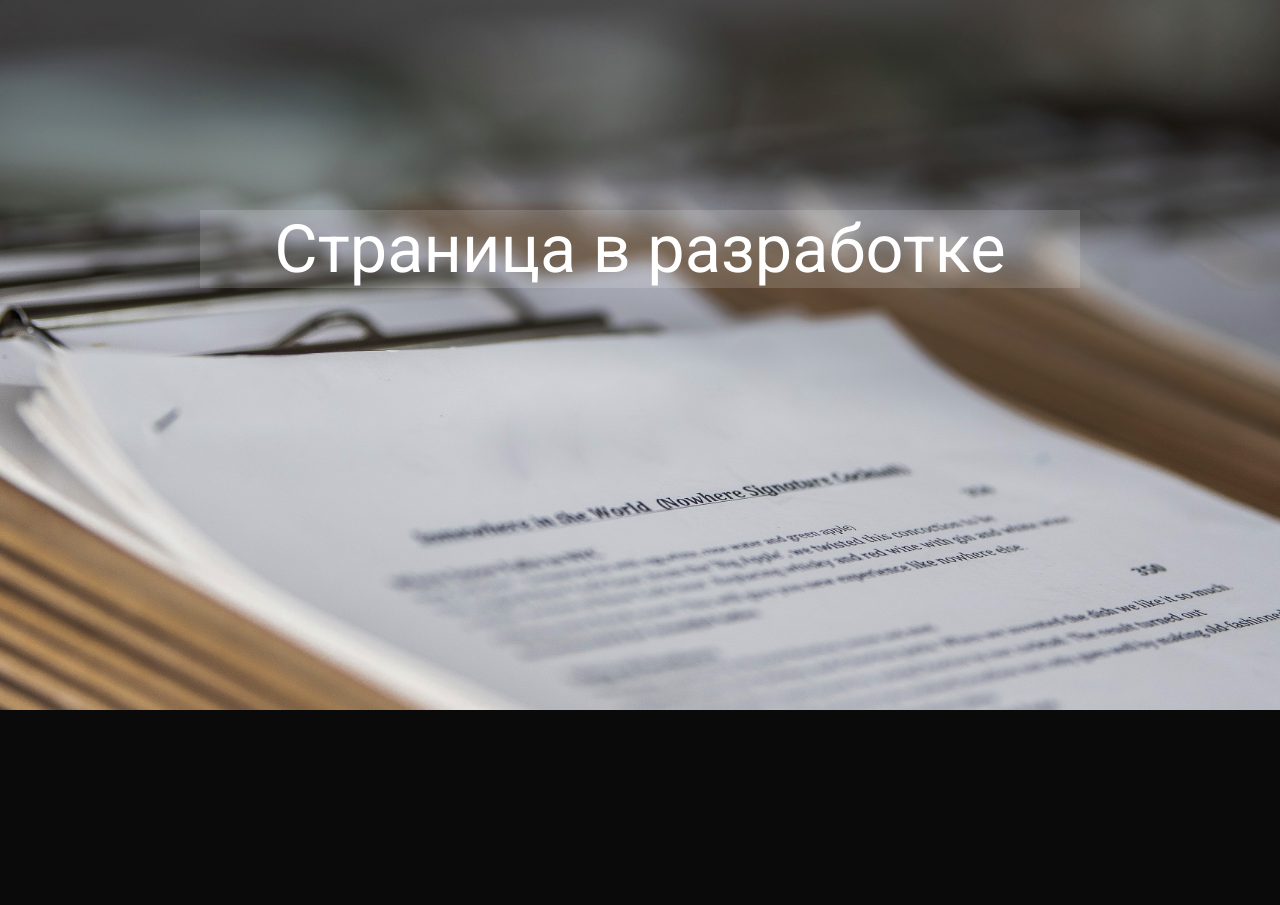
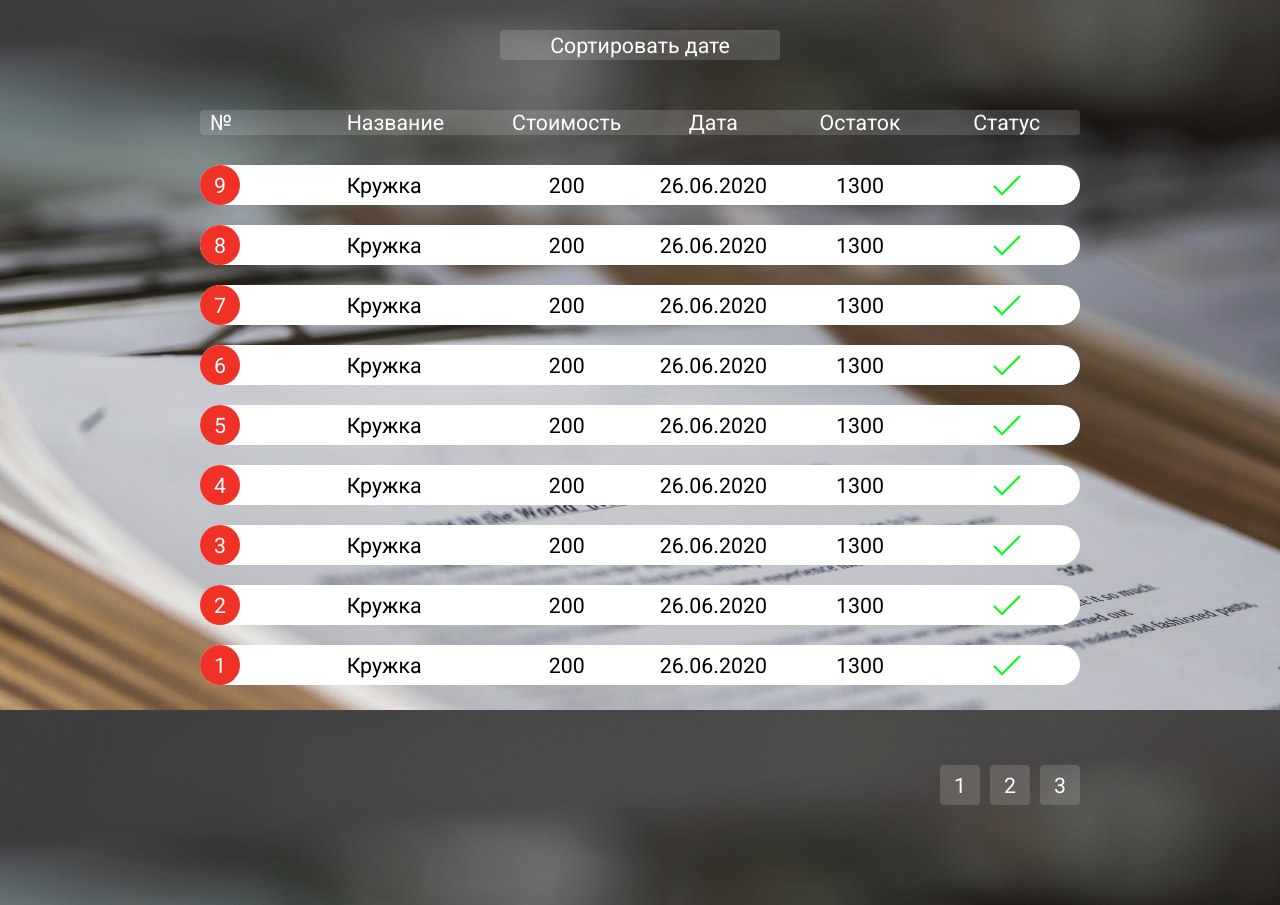
Before and after one commit to spanickroon/Alfa-Staff, a Django app: template templates/alfastaff-bonuses/list_purchases.html in a window 1280 px wide. Shown: the part 90-995 px from the top of the page. Before the commit the page ends 800 px from the top, so only its background shows below. Run offline with Django 3.2, Linux system fonts and the light colour scheme; the template is opened without the code that fills it, so the values that code supplies are empty.

Commit message:
Added history layout

```diff
--- a/static/css/style.css
+++ b/static/css/style.css
@@ -852,3 +852,79 @@ table {
     color: #FFFFFF;
     background-color: rgba(255, 255, 255, 0.15);
 }
+
+.list-purchases-container {
+    display: grid;
+    flex-direction: column;
+
+    margin-top: 30px;
+
+    margin-left: 200px;
+    margin-right: 200px;
+
+    width: auto;
+    height: auto;
+
+    font-size: 16pt;
+}
+
+.purchase-bar {
+    display: grid;
+    grid-template-columns: repeat(6, 1fr);
+
+    justify-items: center;
+    align-items: center;
+
+    margin-top: 50px;
+    margin-left: 200px;
+    margin-right: 200px;
+
+    width: auto;
+
+    color: #FFFFFF;
+    background-color: rgba(255, 255, 255, 0.15);
+
+    font-size: 16pt;
+
+    border: none;
+    border-radius: 4px 4px 4px 4px;
+}
+
+.purchase {
+    display: grid;
+    grid-template-columns: repeat(6, 1fr);
+    justify-items: center;
+    align-items: center;
+
+    background-color:#FFFFFF;
+    margin-bottom: 20px;
+
+    font-size: 16pt;
+
+    border: none;
+    border-radius: 20px 20px 20px 20px;
+}
+
+.round-red-number {
+    justify-self: left;
+    display: flex;
+
+    border-radius: 20px 20px 20px 20px;
+
+    width: 40px;
+    height: 40px;
+    justify-content: center;
+    align-items: center;
+
+    color: #FFFFFF;
+    background-color: #F03226;
+}
+
+.purchase-bar__number {
+    justify-self: left;
+    margin-left: 10px;
+}
+
+.purchase-bar__name {
+    justify-self: left;
+}
--- a/templates/alfastaff-bonuses/list_purchases.html
+++ b/templates/alfastaff-bonuses/list_purchases.html
@@ -18,8 +18,37 @@
         {% endif %}
         <a class="nav-panel nav-profile" href="{% url 'profile' %}">ПРОФИЛЬ</a>
     </header>
-    <div class="development-page-info">
-        <label>Страница в разработке</label>
+    <button class="sorting-button">Сортировать дате</button>
+
+    <div class="purchase-bar">
+        <label class="purchase-bar__number">№</label>
+        <label class="purchase-bar__name">Название</label>
+        <label>Стоимость</label>
+        <label>Дата</label>
+        <label>Остаток</label>
+        <label>Статус</label>
     </div>
+
+    <div class="list-purchases-container">
+        {% for i in 987654321|make_list %}
+        <div class="purchase">
+            <label class="round-red-number">{{i}}</label>
+            <label class="purchase-bar__name">Кружка</label>
+            <label>200</label>
+            <label>26.06.2020</label>
+            <label>1300</label>
+            <img src="{% static "images/site/status-ok.svg" %}">
+        </div>
+
+        {% endfor %}
+    </div>
+    <div class="clip-products-container">
+        {% for i in 123|make_list %}
+            <button class="clip-button num" id="{{i}}">
+                {{i}}
+            </button>
+        {% endfor %}
+    </div>
+
 </body>
 {% endblock%}
```
Also changed, not shown: static/images/site/status-canceled.svg (added), static/images/site/status-ok.svg (added), static/images/site/status-processing.svg (added).
